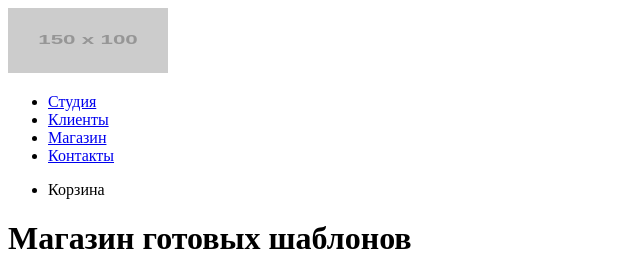
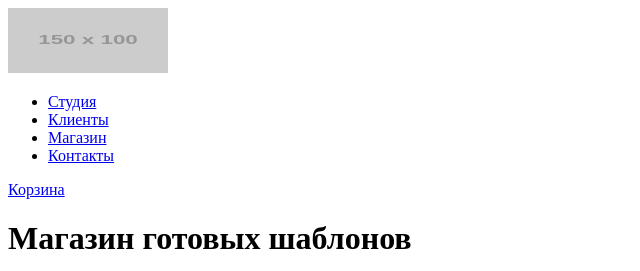
Before and after one commit to karbonara/675873-nerds-24, a plain HTML site: page catalog.html in a window 1280 px wide. Shown: the top 271 px of the page, without its empty margins (0-640 px from the left). Drawn offline with Linux system fonts and the light colour scheme; placeholder pictures from the web are drawn by us.

Commit message:
Исправил тег для корзины

```diff
--- a/catalog.html
+++ b/catalog.html
@@ -21,10 +21,10 @@
         <li><a href="#">Контакты</a></li>
       </ul>
 
+      <a href="#">Корзина</a>
 
-      <ul class="navigation-basket">
-        <li class="link-basket">Корзина</li>
-      </ul>
+
+
     </nav>
   </header>
   <main class="container">
```
Also changed, not shown: index.html (+1 -3 lines).
